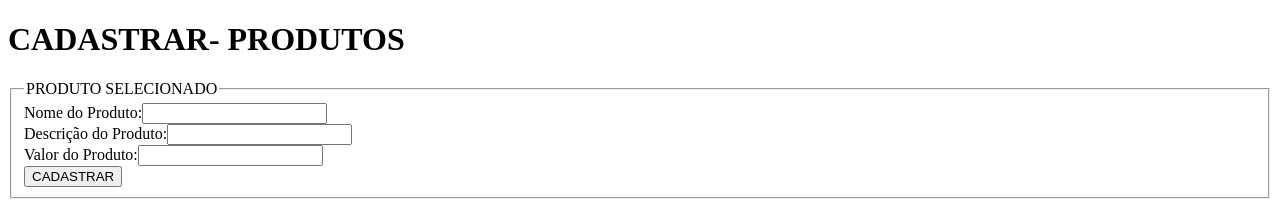
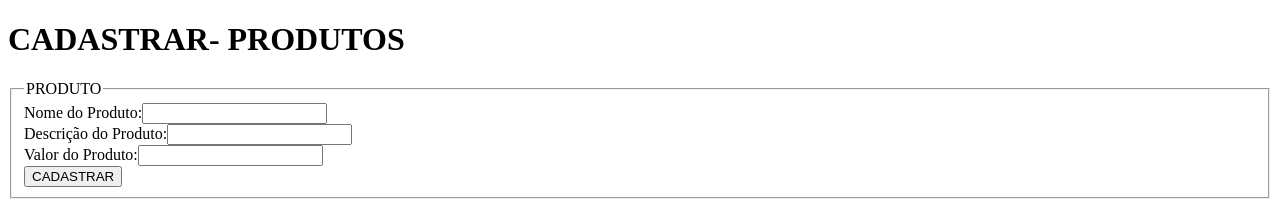
Before and after one commit to freitaslivia/spa-1tdspm, a React (Vite) app: page /cadastrar/produtos in a window 1280 px wide. Shown: the top 201 px of the page. Built offline with nearby package versions, Linux system fonts and the light colour scheme.

Commit message:
arrumei o nome da legenda do formulario

```diff
--- a/src/routes/CadastrarProduto.jsx
+++ b/src/routes/CadastrarProduto.jsx
@@ -39,7 +39,7 @@ export default function CadastrarProduto() {
       <div>
         <form onSubmit={onSubmit}>
           <fieldset>
-            <legend>PRODUTO SELECIONADO</legend>
+            <legend>PRODUTO</legend>
             <div>
               <label htmlFor="idNome">Nome do Produto:</label>
               <input
```
